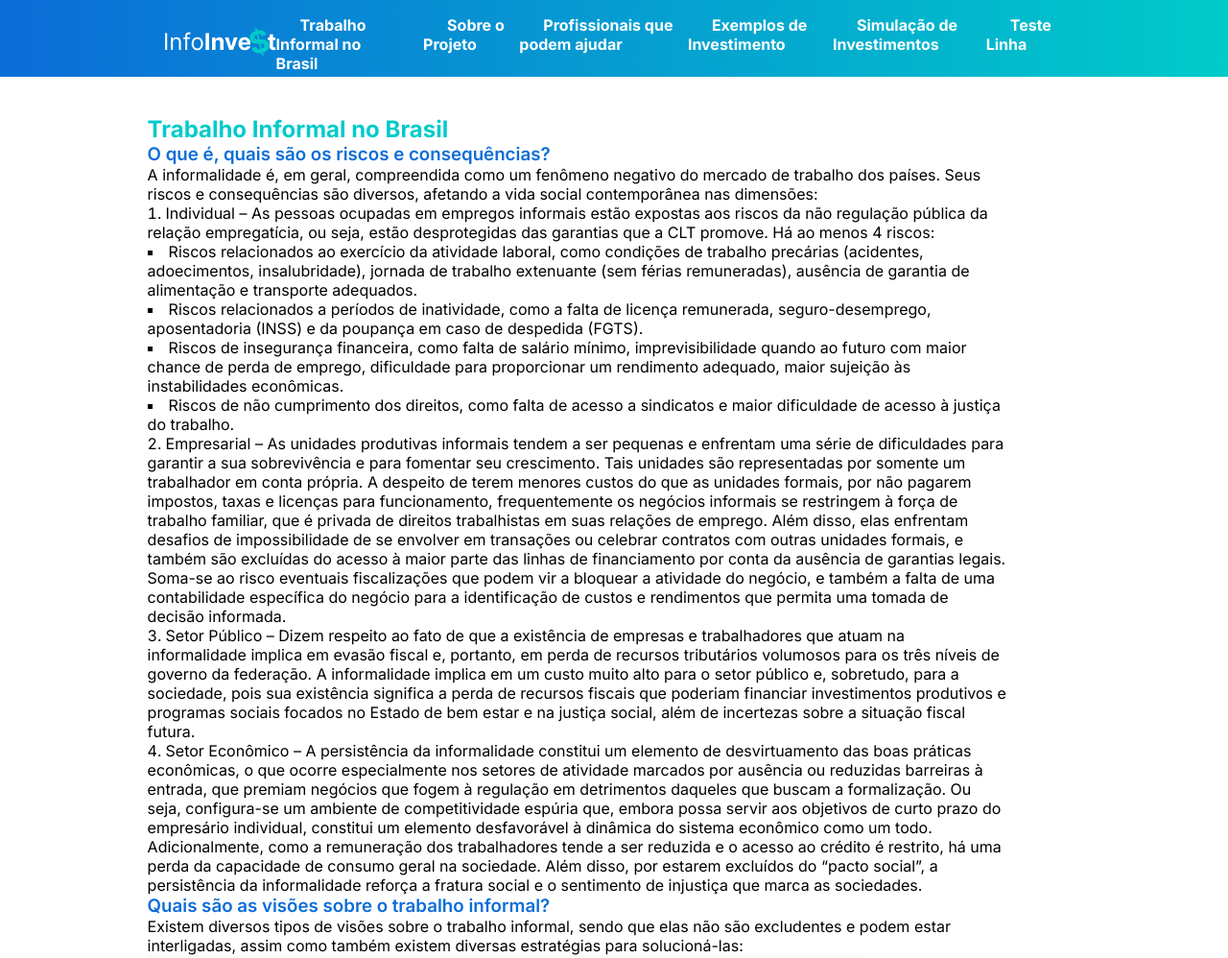
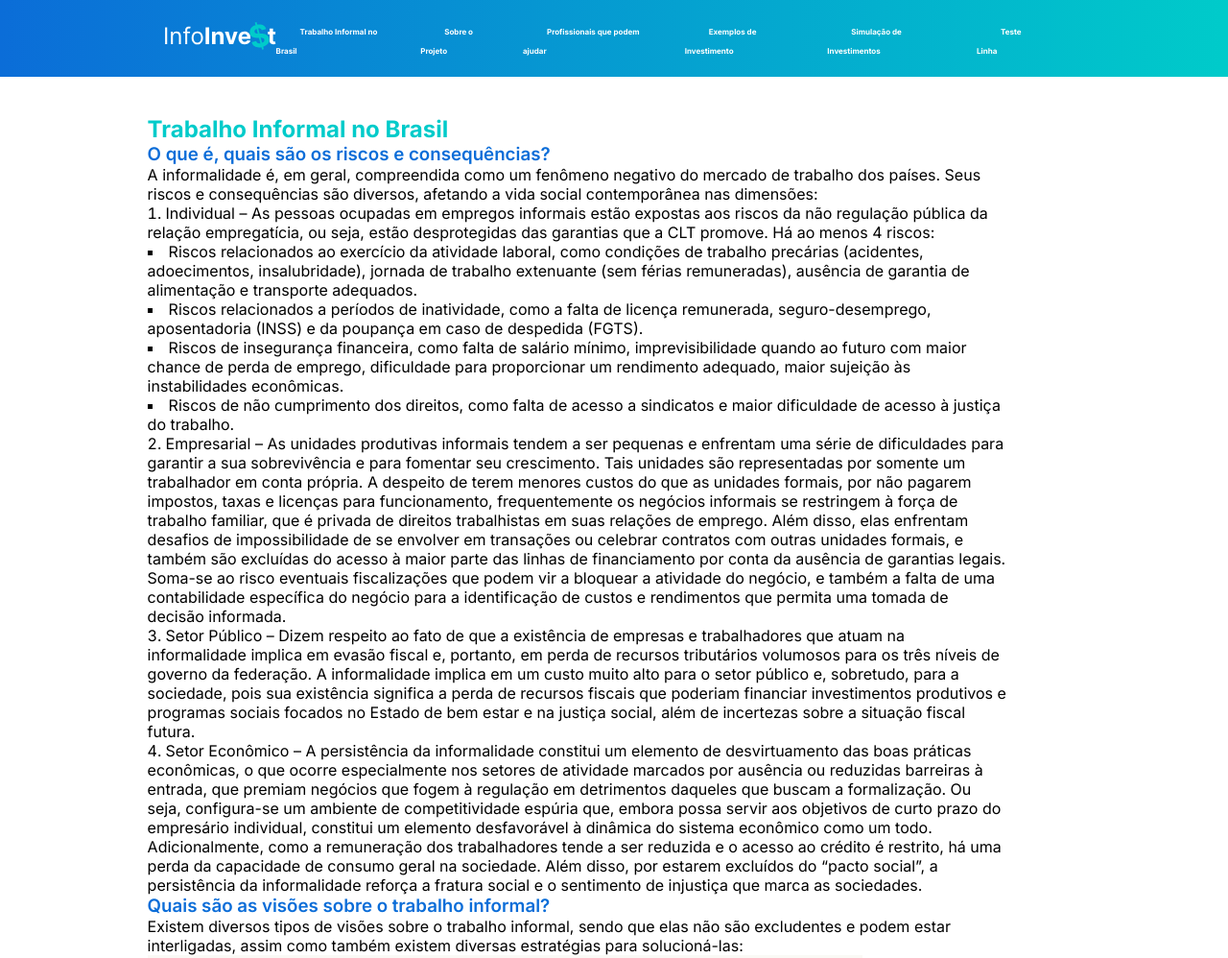
Before and after one commit to ramattoso/hackathon-startse, a plain HTML site: page index.html in a window 1280 px wide. Shown: the top 998 px of the page at 96% size. Drawn offline with Linux system fonts and the light colour scheme.

Commit message:
mudança tamanho da fonte menu

```diff
--- a/css/style.css
+++ b/css/style.css
@@ -56,7 +56,7 @@ header nav ul li {
 header nav ul li a {
     text-decoration: none;
     color: white;
-    font-size: 1rem;
+    font-size: 0.5rem;
     font-weight: 700;
     padding: 25px;
     transition: all 250ms linear 0s;
```
Also changed, not shown: sobre.html (+1 -1 lines).
